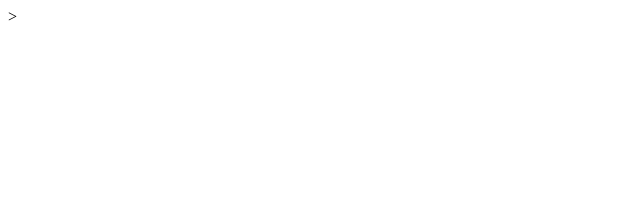
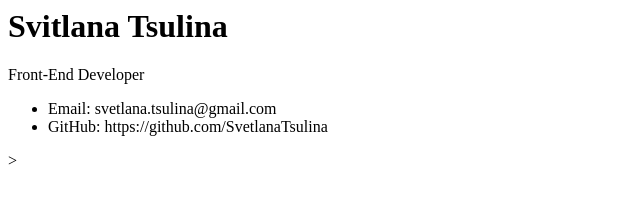
Before and after one commit to SvetlanaTsulina/rsschool-cv, a plain HTML site: page index.html in a window 1280 px wide. Shown: the whole page, without its empty margins (0-640 px from the left). Drawn offline with Linux system fonts and the light colour scheme.

Commit message:
feat: add some information to header

```diff
--- a/index.html
+++ b/index.html
@@ -6,7 +6,14 @@
         <title></title>
     </head>
     <body>
-        <header></header>
+        <header>
+            <h1>Svitlana Tsulina</h1>
+            <p>Front-End Developer</p>
+            <ul>
+                <li>Email: svetlana.tsulina@gmail.com</li>
+                <li>GitHub: https://github.com/SvetlanaTsulina</li>
+            </ul>
+        </header>
         <main></main>
         <footer></footer>
 
```
